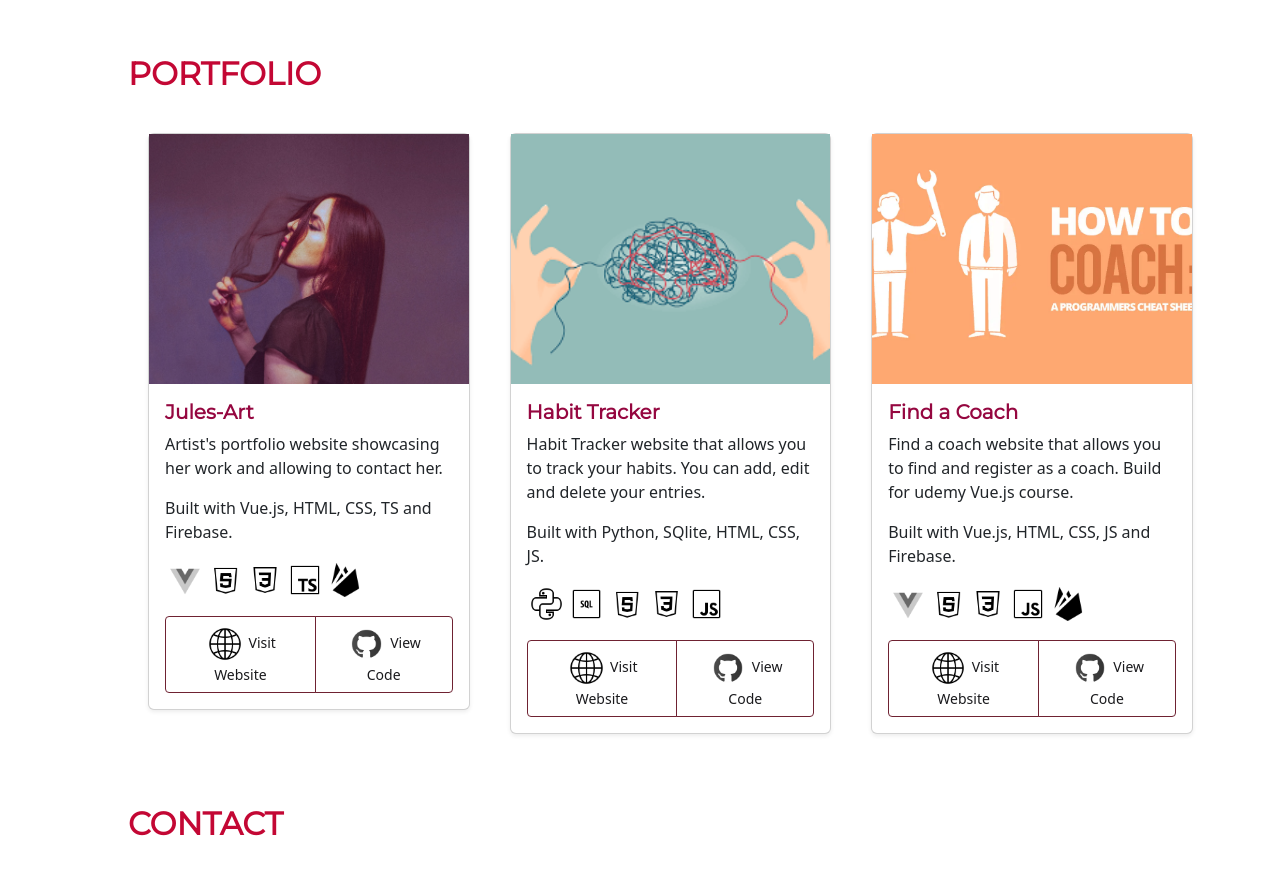
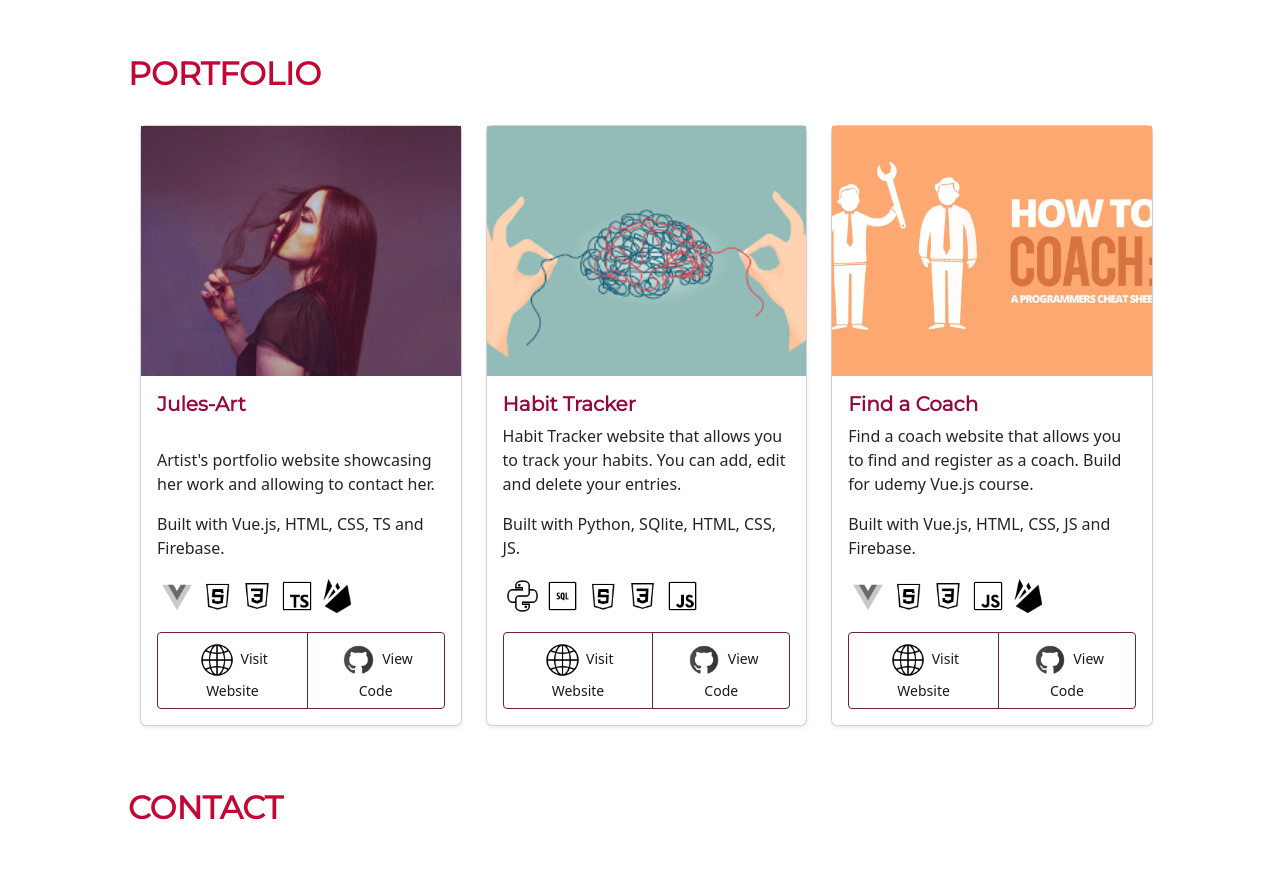
Before and after one commit to Jakub-Pinkowski/Portfolio, a Vue app: page / in a window 1280 px wide. Shown: the part 1480-2358 px from the top of the page. Built offline with nearby package versions, Linux system fonts and the light colour scheme.

Commit message:
Fixed uneven cards

```diff
--- a/src/components/ThePortfolio.vue
+++ b/src/components/ThePortfolio.vue
@@ -90,10 +90,30 @@ const getIconSrc = (tech: string) => {
 
     .row {
         margin: 0;
+        display: flex;
+        flex-wrap: wrap;
 
         .col {
-            margin: 0.5em;
             width: 30%;
+            display: flex;
+            flex-direction: column;
+            justify-content: space-between;
+
+            .card {
+                flex-grow: 1;
+                display: flex;
+                flex-direction: column;
+
+                .card-body {
+                    display: flex;
+                    flex-direction: column;
+                    flex-grow: 1;
+
+                    .card-text {
+                        flex-grow: 1;
+                    }
+                }
+            }
 
             img {
                 width: 100%;
```
